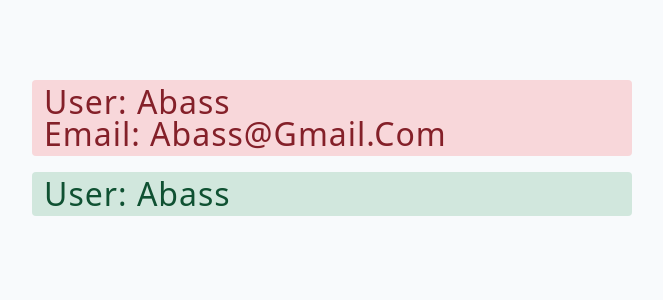
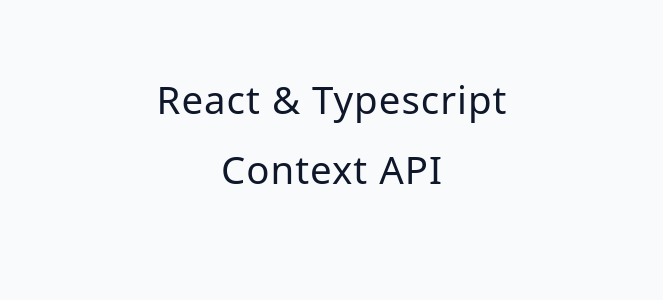
Before and after one commit to AbassKoyang/react-typescript-essentials, a React (Vite) app: page / in a window 1280 px wide. Shown: the top 300 px of the page, without its empty margins (308-971 px from the left). Built offline with nearby package versions, Linux system fonts and the light colour scheme.

Commit message:
learned how to use the context api with TS

```diff
--- a/src/App.tsx
+++ b/src/App.tsx
@@ -1,9 +1,8 @@
-import Component from './starter/05-challenge';
+import Component from './starter/06-context/index';
 function App() {
   return (
     <main>
-      <Component type="advanced" name="Abass" email="abass@gmail.com" />
-      <Component type="basic" name="Abass"/>
+      <Component />
     </main>
   );
 }
--- /dev/null
+++ b/src/starter/06-context/context.tsx
@@ -0,0 +1,20 @@
+import { createContext, useContext, useState } from "react";
+
+const ThemeContext = createContext<{user: string}|undefined>(undefined);
+
+
+export const ThemeProvider = ({children}: {children: React.ReactNode}) => {
+    return (
+        <ThemeContext.Provider value={{user: 'Abass'}}>
+            {children}
+        </ThemeContext.Provider>
+    )
+}
+
+export const useTheme = () => {
+    const context = useContext(ThemeContext)
+    if(context === undefined) {
+        throw new Error('useTheme must be used within a ThemeProvider')
+    }
+    return context
+}
--- a/src/starter/06-context/index.tsx
+++ b/src/starter/06-context/index.tsx
@@ -1,4 +1,17 @@
-function Component() {
+import { ThemeProvider } from "./context";
+import { useTheme } from "./context";
+
+function ParentComponent() {
+  return (
+    <ThemeProvider>
+      <ChildComponent/>
+    </ThemeProvider>
+  );
+}
+
+function ChildComponent() {
+  const context = useTheme();
+  console.log(context)
   return (
     <div>
       <h2>React & Typescript</h2>
@@ -6,4 +19,4 @@
     </div>
   );
 }
-export default Component;
+export default ParentComponent;
```
